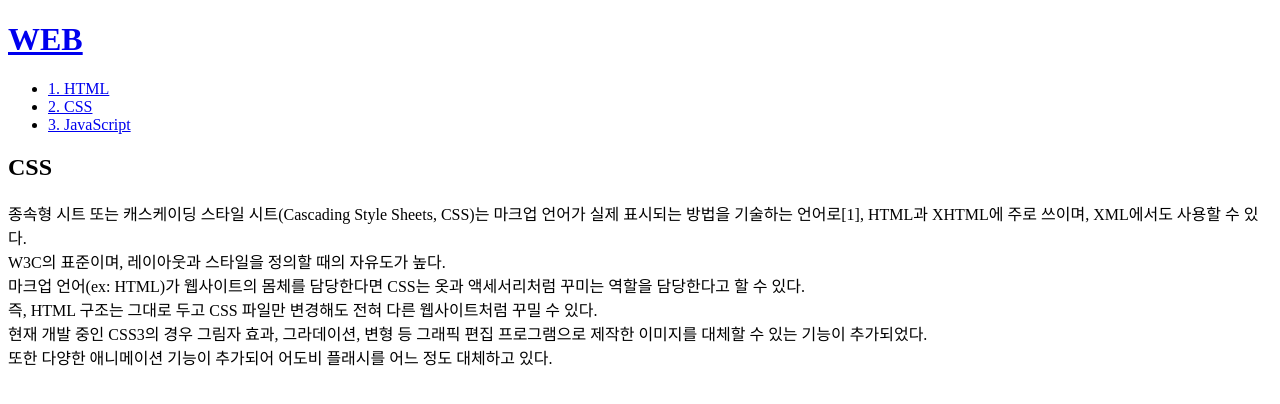
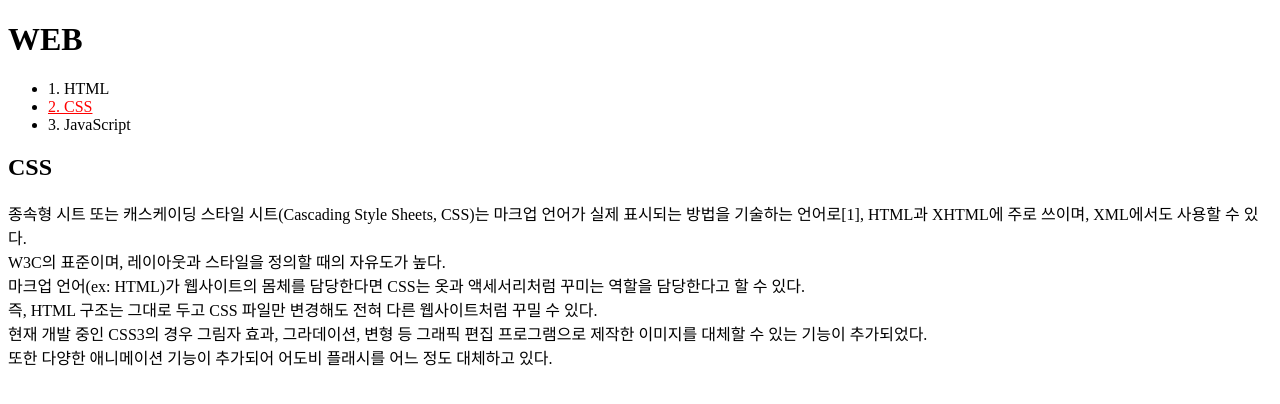
Before and after one commit to MinjunShin/JavaScript_Basic, a plain HTML site: page HTML Study/2.html in a window 1280 px wide. Drawn offline with Linux system fonts and the light colour scheme.

Commit message:
CSS #1~4. CSS의 기본문법

```diff
--- a/HTML Study/2.html
+++ b/HTML Study/2.html
@@ -6,12 +6,19 @@
     <meta charset="utf-8">
 </head>
 
+<style>
+    a {
+        color : black;
+        text-decoration: none;
+    }
+</style>
+
 
 <body>
     <h1><a href="index.html"> WEB</a></h1>
 <ul>
     <li><a href="1.html"> 1. HTML</a></li>
-    <li><a href="2.html"> 2. CSS</a></li>
+    <li><a href="2.html" style="color:red; text-decoration:underline"> 2. CSS</a></li>
     <li><a href="3.html"> 3. JavaScript</a></li>
 </ul>
 
```
